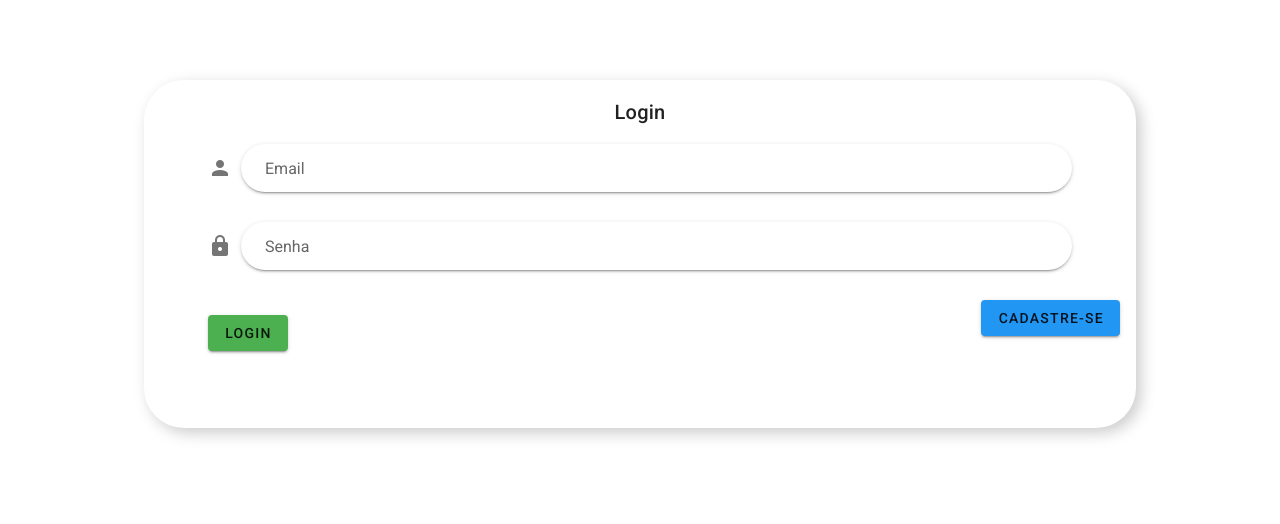
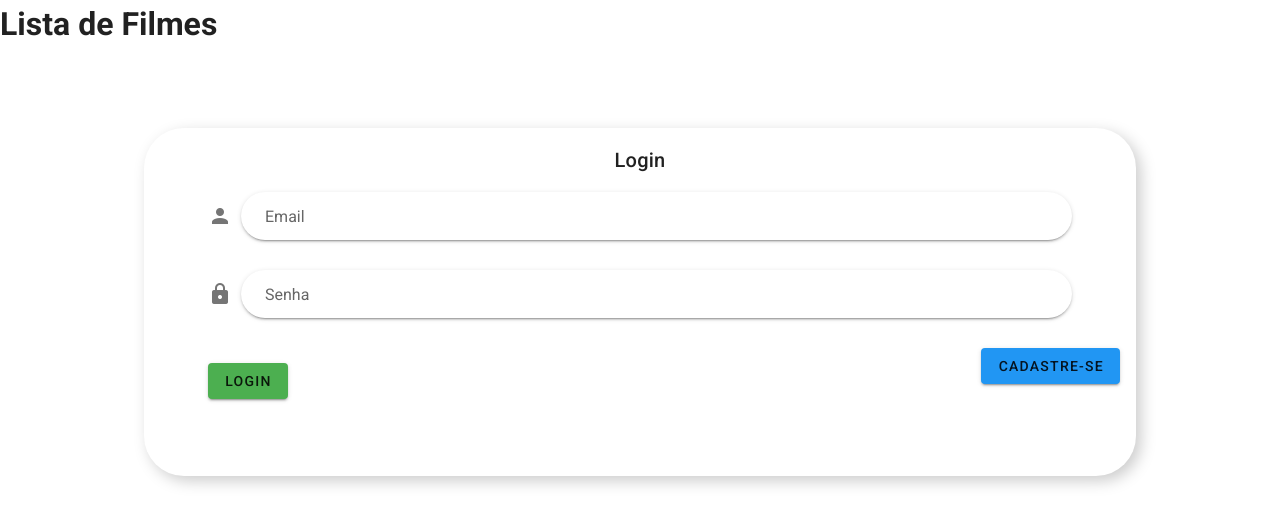
Before and after one commit to alvarenm/ListaFilmes, a Vue app in the folder list-movies/: page /#/ in a window 1280 px wide. Shown: the top 524 px of the page. Built offline with nearby package versions, Linux system fonts and the light colour scheme.

Commit message:
Sistema de login 100% com autenticação para proxima pagina

```diff
--- a/list-movies/src/App.vue
+++ b/list-movies/src/App.vue
@@ -2,19 +2,18 @@
   <v-app>
 
     <v-content>
-      <Home/>
+      <router-view/>
 
     </v-content>
+
   </v-app>
 </template>
 
 <script>
-import Home from './views/Home';
 export default {
   name: 'App',
 
   components: {
-    Home,
   },
 
   data: () => ({
--- a/list-movies/src/DB/database.js
+++ b/list-movies/src/DB/database.js
@@ -1,5 +1,5 @@
 var contas = [
-    {email: 'batata@gmail.com', senha: 'abacate123', nome: 'Marcelo Alvarenga Junior', nascimento: '28/02/1999', id: '1'}
+    {email: 'batata@gmail.com', senha: 'abacate123', nome: 'Marcelo Alvarenga Junior', nascimento: '28/02/1999', listaFilmes: [], login: false, id: 1}
 ]
 
 export default {
--- a/list-movies/src/router/index.js
+++ b/list-movies/src/router/index.js
@@ -7,9 +7,14 @@ Vue.use(VueRouter)
   const routes = [
   {
     path: '/',
-    name: 'Home',
-    component: () => import(/* webpackChunkName: "home" */ '../views/Home.vue')
+    name: 'login',
+    component: () => import(/* webpackChunkName: "Login" */ '../views/Login.vue')
   },
+  {
+    path: '/home/:id',
+    name: 'home',
+    component: () => import (/* webpackChunkName: "home" */'../views/Home.vue')
+  }
 ]
 
 const router = new VueRouter({
--- /dev/null
+++ b/list-movies/src/services/apiConfig.js
@@ -0,0 +1,6 @@
+import axios from 'axios'
+
+export const api_key = '7af5ad82a7dff227d936293923111806'
+export const http = axios.create({
+    baseURL: 'https://api.themoviedb.org/3/',
+})
--- a/list-movies/src/services/authService.js
+++ /dev/null
@@ -1,20 +0,0 @@
-const api_key = "7af5ad82a7dff227d936293923111806"
-const urlNewToken = "https://api.themoviedb.org/3/authentication/token/new?api_key="
-export default{
-
-    methods: {
-        getNewToken(){
-            console.log("chegou aqui")
-            this.$https.get(`${urlNewToken}${api_key}`)
-            .then(res => {
-                console.log(`${urlNewToken}${api_key}`)
-                console.log(res)
-                return res
-            })
-            .catch(err => {
-                console.log(err)
-                return err
-            })
-        }
-    }
-}
--- a/list-movies/src/services/axiosConfig.js
+++ /dev/null
@@ -1,4 +0,0 @@
-
-export default {
-
-}
--- a/list-movies/src/services/loginService.js
+++ b/list-movies/src/services/loginService.js
@@ -1,12 +1,17 @@
 import contas from "@/DB/database.js"
+import router from "@/router"
 const acc = contas.contas;
 export default{
     login(conta){
         let i = 0;
         while (i < acc.length){
           if(acc[i].email == conta.email && acc[i].senha == conta.senha){
+            conta = acc[i]
+            console.log(conta)
+            console.log(acc[i])
             window.alert("Bem vindo ao Lista Filmes")
-            return
+            conta.login = true;
+            return conta
         }
         i++
        }
@@ -19,8 +24,22 @@ export default{
                 return false;
             }
         }
+        novaConta.id = (acc.length) - 1
         acc.push(novaConta)
+        console.log(acc)
         return true
 
+    },
+    verificaLogin(id){
+        for(let i = 0; i < acc.length; i++){
+            if(acc[i].id == id){
+                if(acc[i].login){
+                    return true;
+                }else{
+                    router.push({name: 'login', params: {}})
+                }
+
+            }
+        }
     }
 }
--- a/list-movies/src/views/Home.vue
+++ b/list-movies/src/views/Home.vue
@@ -1,98 +1,18 @@
 <template>
-  <div class="home">
-  <v-card id="login">
-      <v-card-title class="justify-center">
-        Login
-      </v-card-title>
-  <v-form ref="form">
-
-      <v-text-field
-        label = "Email"
-        v-model="conta.email"
-        solo
-        rounded
-        prepend-icon = "mdi-account"
-        :rules="email_rules"
-      ></v-text-field>
-          <v-text-field
-        label = "Senha"
-        v-model="conta.senha"
-        solo
-        rounded
-        prepend-icon = ' mdi-lock'
-        :rules="senha_rules"
-          ></v-text-field>
-
-        <v-row>
-        <v-col  >
-        <v-btn
-        color = "green"
-        @click="efetuarLogin">Login</v-btn>
-        </v-col>
-        <v-col>
-          <v-btn
-          absolute
-          right
-          color = "blue"
-          @click="showRegisterModal= true"
-          >Cadastre-se</v-btn>
-        </v-col>
-        </v-row>
-        <!--Modal de Cadastro !-->
-        <v-dialog v-model="showRegisterModal" max-width="80%">
-          <modal-cadastro @close="showRegisterModal = false"> avasdasd </modal-cadastro>
-        </v-dialog>
-  </v-form>
-  </v-card>
-  </div>
-
-
+  <div>aaaaaaaaaaaaa </div>
 </template>
-<style  >
-#login {
-    padding: 4em;
-    border-radius: 40px;
-    margin-top: 5em;
-    margin-right: 9em;
-    margin-left: 9em;
-    line-height: 4em;
-    box-shadow: 5px 5px 15px rgba(204, 204, 204);
-    padding-top: inherit;
-}
-</style>
-
 
 <script>
 import loginService from "@/services/loginService"
-import ModalCadastro from "@/views/ModalCadastro"
-import authService from "@/services/authService"
 export default {
-  name: 'Home',
-  components: {ModalCadastro},
-  data: () => ({
-    conta: {
-      senha: "",
-      email: "",
-    },
-    email_rules: [
-      v => !!v || "Informe um email"
-    ],
-    senha_rules: [
-      v => !!v || "Insira uma senha",
-      v => (v && v.length >= 5) || "mínimo 5 caracteres",
-      v => (v && v.length <= 40) || "máximo 40 caracteres"
-    ],
-    showRegisterModal: false
-  }),
-  methods: {
-    efetuarLogin(){
-      authService.getNewToken()
 
-      if(!this.$refs.form.validate()){
-        return;
-      }
-      loginService.login(this.conta)
-    },
-  }
+    mounted() {
+        loginService.verificaLogin(this.$route.params.id)
+    }
+
 }
 </script>
+
+<style>
+
+</style>
--- /dev/null
+++ b/list-movies/src/views/Login.vue
@@ -0,0 +1,101 @@
+<template>
+  <div class="home">
+    <h1> Lista de Filmes </h1>
+  <v-card id="login">
+      <v-card-title class="justify-center">
+        Login
+      </v-card-title>
+  <v-form ref="form">
+
+      <v-text-field
+        label = "Email"
+        v-model="conta.email"
+        solo
+        rounded
+        prepend-icon = "mdi-account"
+        :rules="email_rules"
+      ></v-text-field>
+          <v-text-field
+        label = "Senha"
+        v-model="conta.senha"
+        solo
+        rounded
+        prepend-icon = ' mdi-lock'
+        :rules="senha_rules"
+          ></v-text-field>
+
+        <v-row>
+        <v-col  >
+        <v-btn
+        color = "green"
+        @click="efetuarLogin">Login</v-btn>
+        </v-col>
+        <v-col>
+          <v-btn
+          absolute
+          right
+          color = "blue"
+          @click="showRegisterModal= true"
+          >Cadastre-se</v-btn>
+        </v-col>
+        </v-row>
+        <!--Modal de Cadastro !-->
+        <v-dialog v-model="showRegisterModal" max-width="80%">
+          <modal-cadastro @close="showRegisterModal = false"> </modal-cadastro>
+        </v-dialog>
+  </v-form>
+  </v-card>
+  </div>
+
+
+</template>
+<style  >
+#login {
+    padding: 4em;
+    border-radius: 40px;
+    margin-top: 5em;
+    margin-right: 9em;
+    margin-left: 9em;
+    line-height: 4em;
+    box-shadow: 5px 5px 15px rgba(204, 204, 204);
+    padding-top: inherit;
+}
+</style>
+
+
+<script>
+import loginService from "@/services/loginService"
+import ModalCadastro from "@/views/ModalCadastro"
+import router from '@/router'
+export default {
+  name: 'Login',
+  components: {ModalCadastro},
+  data: () => ({
+    conta: {
+      senha: "",
+      email: "",
+    },
+    email_rules: [
+      v => !!v || "Informe um email"
+    ],
+    senha_rules: [
+      v => !!v || "Insira uma senha",
+      v => (v && v.length >= 5) || "mínimo 5 caracteres",
+      v => (v && v.length <= 40) || "máximo 40 caracteres"
+    ],
+    showRegisterModal: false
+  }),
+  methods: {
+    efetuarLogin(){
+
+      if(!this.$refs.form.validate()){
+        return;
+      }
+      let autenticado = loginService.login(this.conta)
+      if (autenticado.login){
+        router.push({name:'home', params: {id: autenticado.id}})
+      }
+    },
+  }
+}
+</script>
--- a/list-movies/src/views/ModalCadastro.vue
+++ b/list-movies/src/views/ModalCadastro.vue
@@ -63,6 +63,9 @@ export default {
       senha: "",
       nome: "",
       nascimento: "",
+      listaFilmes: {},
+      login: false,
+      id: '',
     },
     email_rules: [
       v => !!v || "Informe um email"
@@ -74,14 +77,21 @@ export default {
     ],
     mask: {
       nascimento: "##/##/####"
-    }
+    },
+    showRegisterModal: false
   }),
   methods: {
+    limparCampos(){
+      this.novaConta = {}
+    },
     cadastrar(){
        if(!this.$refs.form.validate()){
         return;
     }
-    loginService.efetuarCadastro(this.novaConta)
+    var res = loginService.efetuarCadastro(this.novaConta);
+    if (res){
+      window.alert("Bem vindo")
+    }
 
   }
 
```
Also changed, not shown: list-movies/src/services/movieService.js (added, +15 -0 lines).
